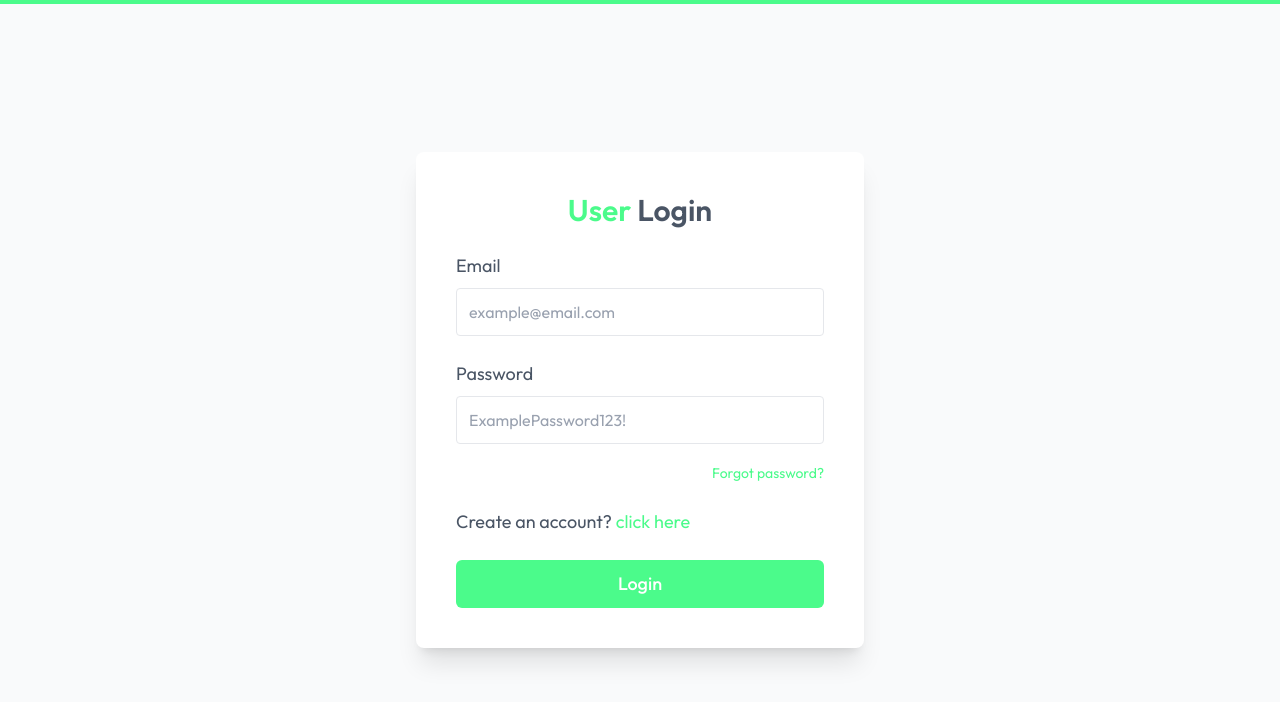
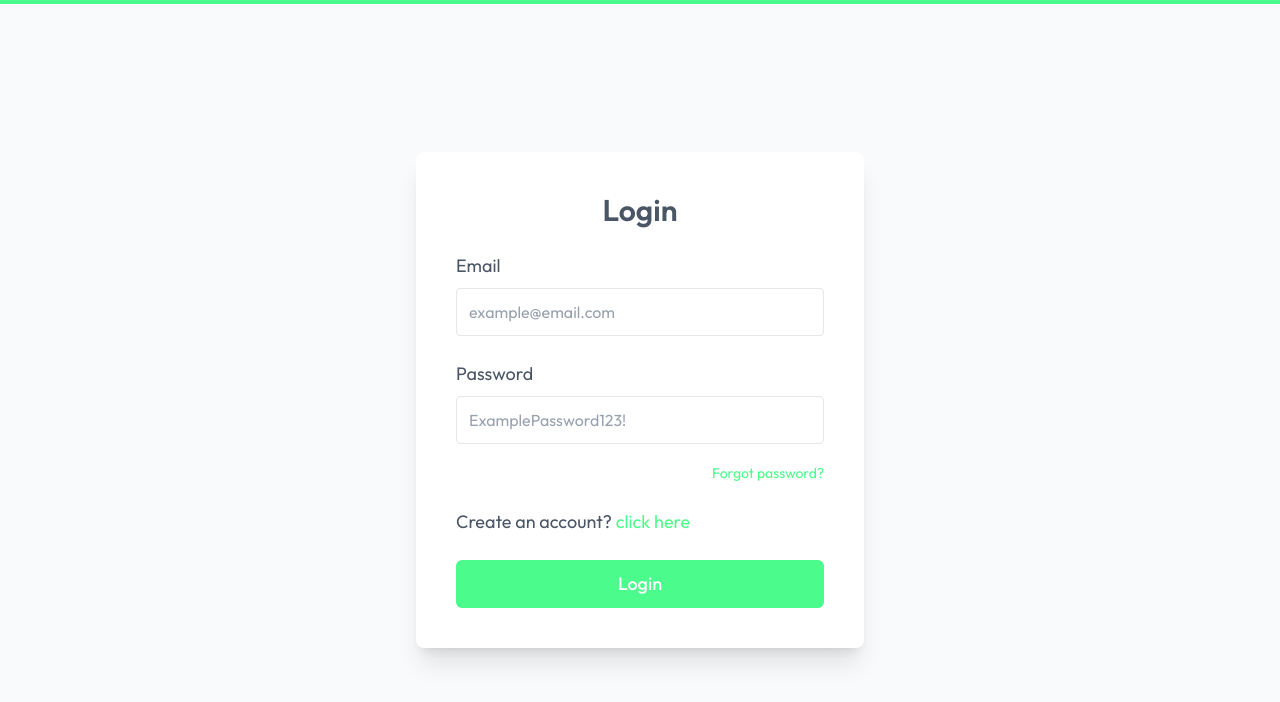
Before and after one commit to yuvaanpandey10/Grocery-Delivery, a React (Vite) app in the folder frontend/: page /login in a window 1280 px wide. Shown: the top 702 px of the page. Built offline with nearby package versions, Linux system fonts and the light colour scheme; no server answers.

Commit message:
feat: remove user label from login header for cleaner UI

```diff
--- a/frontend/src/components/Login.jsx
+++ b/frontend/src/components/Login.jsx
@@ -64,7 +64,6 @@ const Login = () => {
       className="w-full max-w-md rounded-lg bg-white p-6 text-gray-600 shadow-xl sm:p-10"
     >
       <h2 className="text-center text-2xl font-semibold sm:text-3xl">
-        <span className="text-primary">User</span>{" "}
         {mode === "login" ? "Login" : "Sign Up"}
       </h2>
 
```
